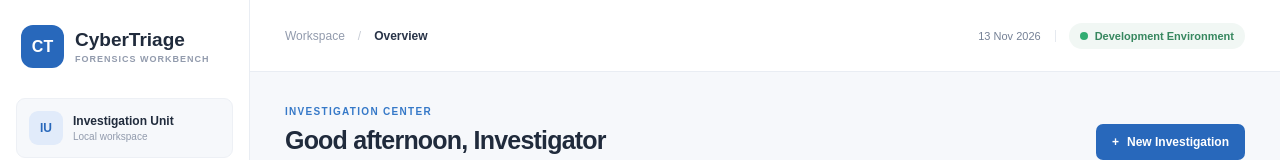
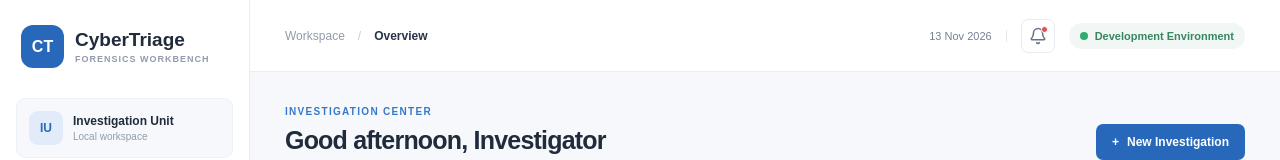
Before and after one commit to amethystakira/CyberTriage, a React app in the folder frontend/: page / in a window 1280 px wide. Shown: the top 160 px of the page. Built offline with nearby package versions, Linux system fonts and the light colour scheme; the HTML template or start-up script is replaced by a standard one.

Commit message:
Add notification button to dashboard header

```diff
--- a/frontend/src/App.css
+++ b/frontend/src/App.css
@@ -496,3 +496,38 @@ button {
   padding-right: 14px;
   border-right: 1px solid #e5e9ef;
 }
+
+.notification-button {
+  position: relative;
+  display: flex;
+  align-items: center;
+  justify-content: center;
+  width: 34px;
+  height: 34px;
+  border: 1px solid #e8ebf0;
+  border-radius: 7px;
+  background: #fff;
+  color: #657187;
+  cursor: pointer;
+}
+
+.notification-button:hover {
+  background: #f5f7fa;
+}
+
+.notification-dot {
+  position: absolute;
+  top: 6px;
+  right: 6px;
+  width: 7px;
+  height: 7px;
+  background: #e05252;
+  border: 1px solid #fff;
+  border-radius: 50%;
+}
+
+.topbar-right {
+  display: flex;
+  align-items: center;
+  gap: 14px;
+}
--- a/frontend/src/App.jsx
+++ b/frontend/src/App.jsx
@@ -9,6 +9,7 @@ import {
   Clock3,
   FileBarChart,
   Activity,
+  Bell,
 } from "lucide-react";
 
 import "./App.css";
@@ -141,6 +142,11 @@ function App() {
                     })}
                 </div>
 
+                <button className="notification-button" aria-label="Notifications">
+                    <Bell size={18} />
+                    <span className="notification-dot"></span>
+                </button>
+
                 <div className="environment-badge">
                     <span className="status-dot"></span>
                     Development Environment
```
Lines whose indentation alone changed are shown as unchanged.
